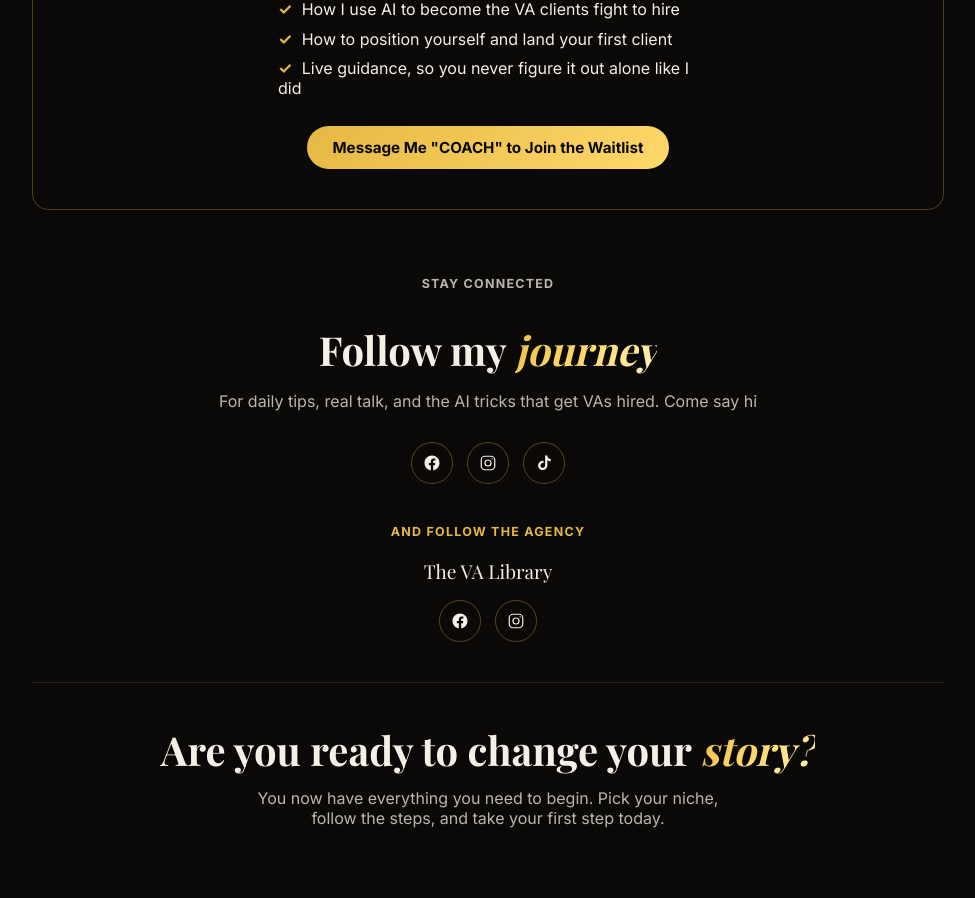
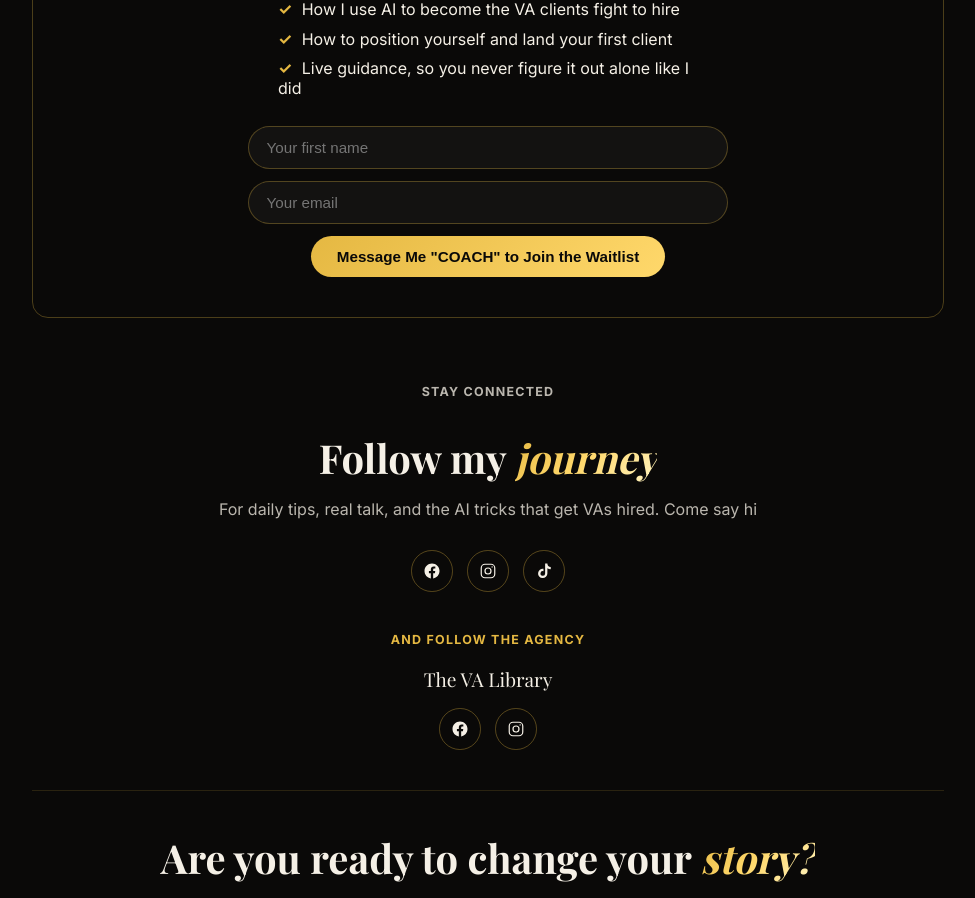
Before and after one commit to Loreja-Daryll/THE_TVL_LIBRARY, a React (Vite) app: page /become-a-va in a window 1280 px wide. Shown: the part 8140-9038 px from the top of the page, without its empty margins (152-1127 px from the left). Built offline with nearby package versions, Linux system fonts and the light colour scheme; a web font is replaced by a local one.

Commit message:
path fixing

```diff
--- a/src/pages/BecomeAVa.jsx
+++ b/src/pages/BecomeAVa.jsx
@@ -3,12 +3,6 @@ import { Link } from 'react-router-dom';
 import { LINKS } from '../constants/links';
 import '../styles/become-a-va.css';
 
-/* =========================================================
-   ⚠️ TODO — PALITAN NG TOTOONG LINKS (walang URLs sa screenshots
-   na na-provide, kaya placeholder muna ang mga ito). I-right-click
-   → "Copy link address" sa Shopify page editor para makuha yung
-   totoong href ng bawat course/resource, tapos i-paste dito.
-   ========================================================= */
 const TODO_LINKS = {
   bookkeepingBasics: 'https://www.coursera.org/learn/bookkeeping-basics',
   accountingCoach: 'https://www.accountingcoach.com/',
@@ -26,6 +20,26 @@ const TODO_LINKS = {
   personalTiktok: 'https://www.tiktok.com/@sheena_vabigsis',
   agencyInstagram: 'https://www.instagram.com/thevalibrary',
 };
+
+/* ---------------------------------------------------------
+   GOOGLE SHEETS LEAD CAPTURE
+   Quiz results + guide requests go to Sheet1.
+   Coaching waitlist signups go to Sheet2 (formType: 'coaching').
+   Sheet1 columns: Timestamp | Name | Email | Quiz Result | Lead Status | Notes
+   Sheet2 columns: Timestamp | Name | Email | Status | Notes
+--------------------------------------------------------- */
+
+const GOOGLE_SHEETS_WEB_APP_URL =
+  'https://script.google.com/macros/s/AKfycby0DEpAG_TvhNsGcIzeEJ0_yt-DOAHhDMQBcLZ2zi44UGZF7ZzgUGVykeOeIUPdhbtU/exec';
+
+function submitLeadToSheet({ name, email, quizResult, formType }) {
+  return fetch(GOOGLE_SHEETS_WEB_APP_URL, {
+    method: 'POST',
+    mode: 'no-cors',
+    headers: { 'Content-Type': 'application/json' },
+    body: JSON.stringify({ name, email, quizResult: quizResult || '', formType: formType || '' }),
+  }).catch(() => {});
+}
 
 /* ---------------------------------------------------------
    DATA
@@ -251,11 +265,6 @@ function computeNiche(tags) {
   return best;
 }
 
-function buildMailtoUrl({ subject, bodyLines }) {
-  const body = bodyLines.join('\n');
-  return `mailto:${LINKS.contactEmail}?subject=${encodeURIComponent(subject)}&body=${encodeURIComponent(body)}`;
-}
-
 function NicheQuiz() {
   const [step, setStep] = useState(0); // 0..5 = questions, 6 = lead capture, 7 = result
   const [answers, setAnswers] = useState([]);
@@ -284,17 +293,7 @@ function NicheQuiz() {
   const handleReveal = (e) => {
     e.preventDefault();
     const finalNiche = nicheResults[computeNiche(answers)];
-    const mailto = buildMailtoUrl({
-      subject: `VA Starter Guide request — ${firstName || 'Free Learning Hub'}`,
-      bodyLines: [
-        `Name: ${firstName}`,
-        `Email: ${email}`,
-        `Quiz result: ${finalNiche.title}`,
-        '',
-        'Please send me the full VA Starter Guide PDF + resume template. Thank you!',
-      ],
-    });
-    window.open(mailto, '_blank');
+    submitLeadToSheet({ name: firstName, email, quizResult: finalNiche.title });
     setSent(true);
     setStep(quizQuestions.length + 1);
   };
@@ -372,7 +371,7 @@ function NicheQuiz() {
           <p>{niche.desc}</p>
           {sent && (
             <p className="bva-lead-note">
-              Nag-open na ng email draft papunta sa {LINKS.contactEmail} — i-send mo na lang para mareceive mo ang buong guide.
+              Thank you! Your answer has been saved, we'll follow up with the full VA Starter Guide in your email.
             </p>
           )}
           <button type="button" className="bva-quiz-back" onClick={restart}>
@@ -391,19 +390,12 @@ function NicheQuiz() {
 function GuideLeadForm() {
   const [firstName, setFirstName] = useState('');
   const [email, setEmail] = useState('');
+  const [sent, setSent] = useState(false);
 
   const handleSubmit = (e) => {
     e.preventDefault();
-    const mailto = buildMailtoUrl({
-      subject: `VA Starter Guide request — ${firstName || 'Free Learning Hub'}`,
-      bodyLines: [
-        `Name: ${firstName}`,
-        `Email: ${email}`,
-        '',
-        'Please send me the full VA Starter Guide PDF + resume template. Thank you!',
-      ],
-    });
-    window.open(mailto, '_blank');
+    submitLeadToSheet({ name: firstName, email, quizResult: 'Guide Request' });
+    setSent(true);
   };
 
   return (
@@ -427,7 +419,58 @@ function GuideLeadForm() {
         />
         <button type="submit" className="bva-btn-gold">Send it to me</button>
       </form>
+      {sent && (
+        <p className="bva-lead-note">
+          Thank you! Your details have been saved, we'll follow up with the full guide in your email.
+        </p>
+      )}
     </div>
+  );
+}
+
+/* ---------------------------------------------------------
+   COACHING WAITLIST FORM
+   Goes to Sheet2 (formType: 'coaching') so it's tracked separately
+   from the quiz/guide leads in Sheet1.
+--------------------------------------------------------- */
+
+function CoachingWaitlistForm() {
+  const [firstName, setFirstName] = useState('');
+  const [email, setEmail] = useState('');
+  const [sent, setSent] = useState(false);
+
+  const handleSubmit = (e) => {
+    e.preventDefault();
+    submitLeadToSheet({ name: firstName, email, formType: 'coaching' });
+    setSent(true);
+  };
+
+  if (sent) {
+    return (
+      <p className="bva-lead-note">
+        Thank you! Your details have been saved, you'll be the first to know once coaching opens.
+      </p>
+    );
+  }
+
+  return (
+    <form className="bva-lead-form" onSubmit={handleSubmit}>
+      <input
+        type="text"
+        placeholder="Your first name"
+        value={firstName}
+        onChange={(e) => setFirstName(e.target.value)}
+        required
+      />
+      <input
+        type="email"
+        placeholder="Your email"
+        value={email}
+        onChange={(e) => setEmail(e.target.value)}
+        required
+      />
+      <button type="submit" className="bva-btn-gold">Message Me "COACH" to Join the Waitlist</button>
+    </form>
   );
 }
 
@@ -726,16 +769,7 @@ export default function BecomeAVa() {
               <li key={point}>{point}</li>
             ))}
           </ul>
-            <a
-              className="bva-btn-gold"
-              style={{ display: 'inline-block', textDecoration: 'none' }}
-              href={buildMailtoUrl({
-                subject: 'COACH — Join the Waitlist',
-                bodyLines: ["Hi Sheena, I'd like to join the waitlist for your live coaching. Please let me know once it's open!"],
-              })}
-            >
-              Message Me "COACH" to Join the Waitlist
-            </a>
+          <CoachingWaitlistForm />
         </div>
       </section>
 
```
Lines whose indentation alone changed are shown as unchanged.
